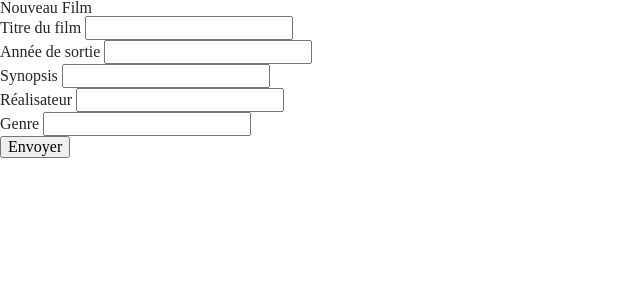
After one commit to karen-ifrt/KMK-Movie, a PHP site: page /Views/FormulaireView.php in a window 1280 px wide. The commit adds this page. Shown: the top 300 px of the page, without its empty margins (0-640 px from the left). Run offline with PHP 8.4, Linux system fonts and the light colour scheme.

Commit message:
ajout fichiers

```diff
--- a/Controllers/ActeurController.php
+++ b/Controllers/ActeurController.php
@@ -4,8 +4,7 @@
     require ('Views/ActeurView.php');
 
     // if (isset($_GET['id_actor'])){
-    //     $this_actor = getOneActor($_GET['id_actor']);
-    //     }
+    //
     <?php
 
     if(isset($_GET['acteur'])) {
--- a/Controllers/FilmController.php
+++ b/Controllers/FilmController.php
@@ -1,13 +1,13 @@
 <?php
 
     require ('Models/Film.php');
+
 
     if(isset($_GET['film'])) {
         $id = $_GET['film'];
     }
 
     $movies = getMovie($id);
-
     require ('Views/FilmView.php');
 
 ?>
--- a/Controllers/GenreController.php
+++ b/Controllers/GenreController.php
@@ -7,7 +7,7 @@
         $id = $_GET['genre'];
     }
 
-    $genres = getGenre($id);
+    $gender = getGender($id);
 
 
 
--- a/Controllers/HomeController.php
+++ b/Controllers/HomeController.php
@@ -4,8 +4,8 @@
 
     $all_movies = getMovie();
     $all_actors = getActors();
-    $all_realisateurs = getRealisateurs();
-    $all_genres = getGenres();
+    $all_directors = getDirectors();
+    $all_genders = getGenders();
     require ('Views/HomeView.php');
 
 
--- a/Controllers/RealisateurController.php
+++ b/Controllers/RealisateurController.php
@@ -6,7 +6,7 @@
         $id = $_GET['realisateur'];
     }
 
-    $realisateurs = getRealisateur($id);
+    $directors = getDirector($id);
 
     require ('Views/RealisateurView.php');
 
--- a/Models/Film.php
+++ b/Models/Film.php
@@ -3,18 +3,14 @@
 require('db.php');
 
 $dbh = new PDO('mysql:host='. $host .';dbname='. $dbname, $user, $pass);
-$dbh->setAttribute(PDO::ATTR_EMULATE_PREPARES, true);
 $dbh->setAttribute(PDO::ATTR_DEFAULT_FETCH_MODE, PDO::FETCH_ASSOC);
 
 
 function getMovie($id) {
     global $dbh;
-
     $statement = $dbh->prepare('SELECT films.id, films.titre, films.date, films.nationalite, films.synopsis, films.image FROM films WHERE id = ?');
     $statement->execute(array($id));
-
     $movies = $statement->fetch();
-
     return $movies;
 
 }
--- a/Views/ActeurView.php
+++ b/Views/ActeurView.php
@@ -9,7 +9,7 @@ include 'footer.php';
 ?>
 <div class="container-fluid">
     <div class="row" >
-        <div class="dol-md-6">
-        <?php echo $Actor['nom'];
+        <div class="col-md-6">
+        <?php echo $Acteur['nom'];
         ?>
     </div>
--- /dev/null
+++ b/Views/FormulaireView.php
@@ -0,0 +1,23 @@
+<?php
+$title = "Formulaire";
+include 'header.php';
+?>
+<body>
+	<h1>Nouveau Film</h1>
+
+<form method="post" action="">
+	<label for="titre">Titre du film</label>
+	<input type="text" name="titre"><br>
+	<label for="date">Année de sortie</label>
+	<input type="text" name="date"><br>
+	<label for="description">Synopsis</label>
+	<input type="text" name="description"><br>
+	<label for="realisateur">Réalisateur</label>
+	<input type="text" name="realisateur"><br>
+	<label for="genre">Genre</label>
+	<input type="text" name="genre"><br>
+	<input type="submit" name="valider" value="Envoyer">
+	</form>
+
+</body>
+</html>
--- a/Views/HomeView.php
+++ b/Views/HomeView.php
@@ -32,7 +32,7 @@ include 'header.php';
                 <select name="realisateur">
                     <?php
                     echo '<option>Choisissez un realisateur</option>';
-                    foreach ($all_realisateurs as $realisateur) {
+                    foreach ($all_directors as $realisateur) {
                         echo '<option value="'.$realisateur['id'].'">' . $realisateur['nom'] . '</option>';
                     }
                     ?>
@@ -42,7 +42,7 @@ include 'header.php';
                 <select name="Genre">
                     <?php
                     echo '<option>Choisissez un genre</option>';
-                    foreach ($all_genres as $genre) {
+                    foreach ($all_genders as $genre) {
                         echo '<option value="'.$genre['id'].'">' . $genre['genre'] . '</option>';
                     }
                     ?>
```
Also changed, not shown: Models/Home.php (+10 -10 lines), Controllers/FormulaireController.php (added), Models/Formulaire.php (added).
